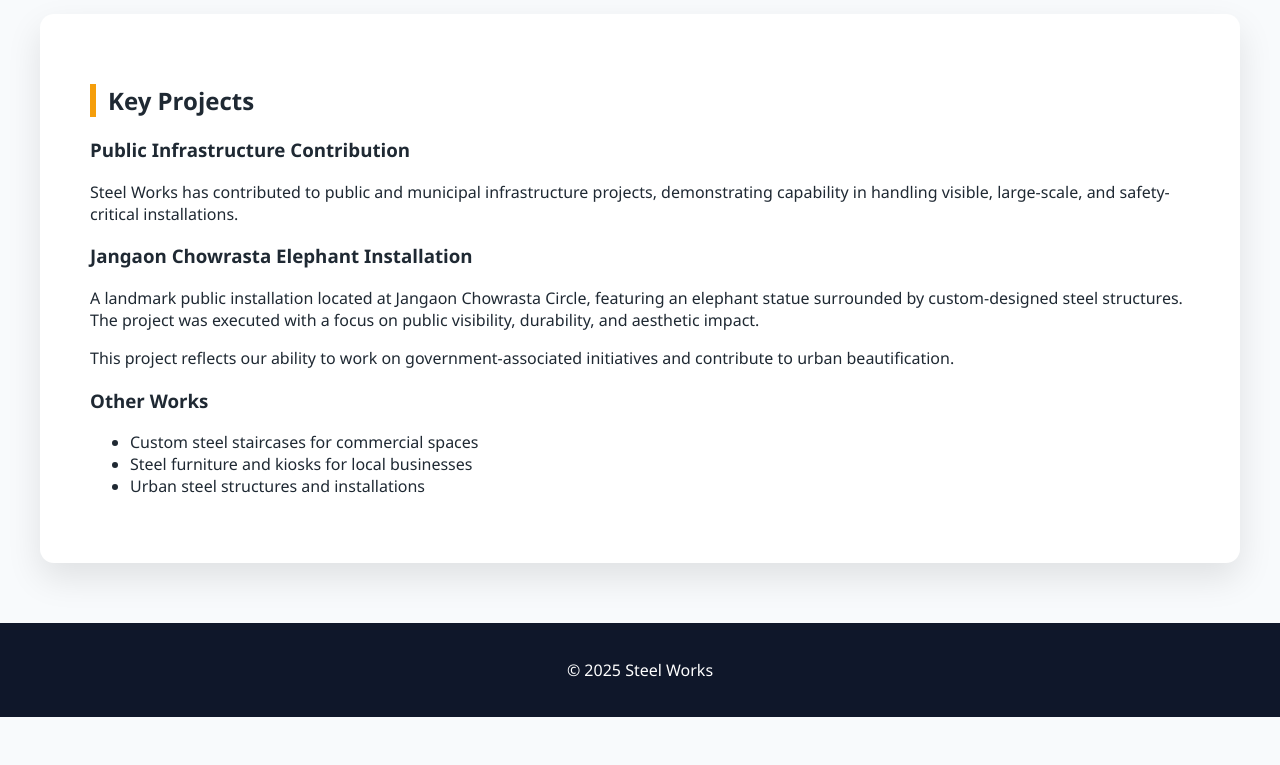
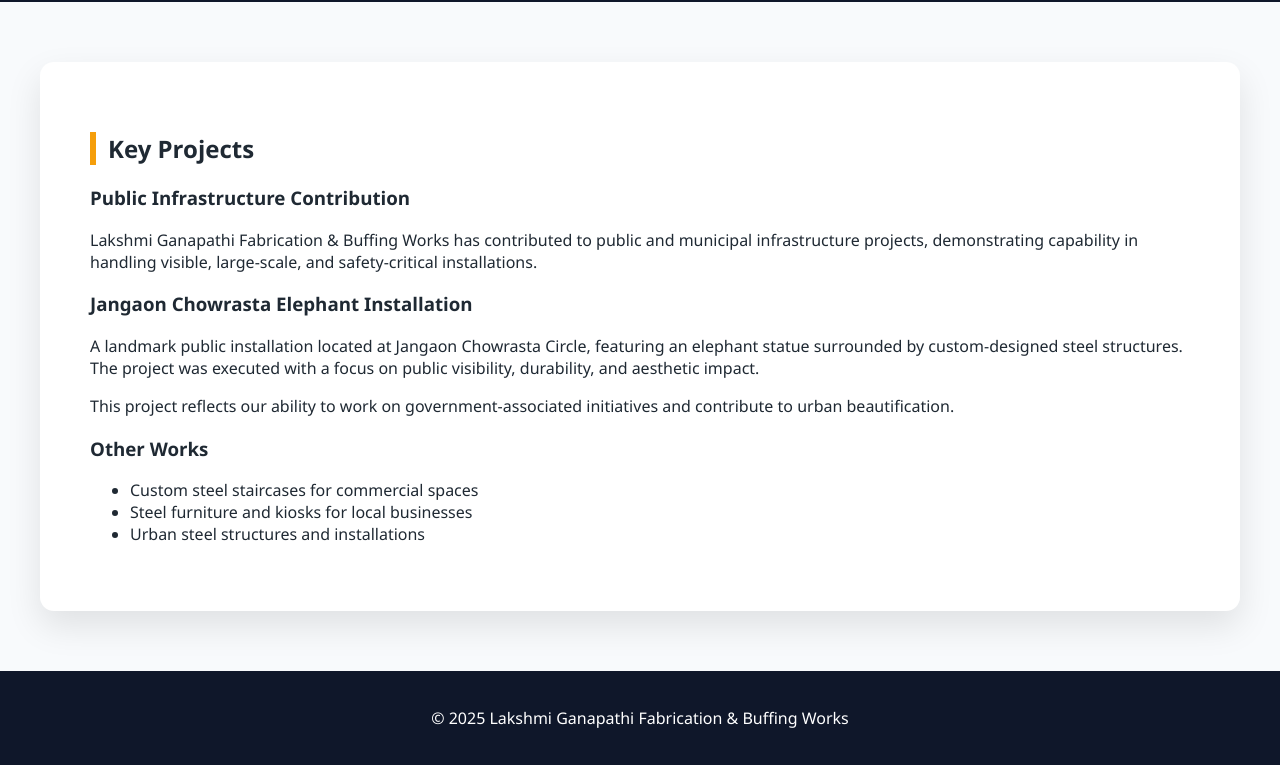
Before and after one commit to YashwanthDhadi/lakshmi-ganapathi-website, a plain HTML site: page projects.html in a window 1280 px wide. Shown: the part 104-869 px from the top of the page. Before the commit the page ends 821 px from the top, so only its background shows below. Drawn offline with Linux system fonts and the light colour scheme.

Commit message:
projects.html

```diff
--- a/projects.html
+++ b/projects.html
@@ -1,6 +1,17 @@
+<!DOCTYPE html>
+<html lang="en">
+<head>
+  <meta charset="UTF-8">
+  <meta name="viewport" content="width=device-width, initial-scale=1.0">
+  <title>Projects | Lakshmi Ganapathi Fabrication & Buffing Works</title>
+  <link rel="stylesheet" href="style.css">
+</head>
+
 <body>
 
+<!-- NAVBAR -->
 <nav class="nav">
+  <img src="images/logo.png" class="nav-logo" alt="Lakshmi Ganapathi Logo">
   <a href="index.html">Home</a>
   <a href="about.html">About</a>
   <a href="capabilities.html">Services</a>
@@ -8,24 +19,15 @@
   <a href="contact.html">Contact</a>
 </nav>
 
-
-<!DOCTYPE html>
-<html lang="en">
-<head>
-<meta charset="UTF-8">
-<title>Projects | Steel Works</title>
-<link rel="stylesheet" href="style.css">
-</head>
-<body>
-
-<section class="section">
+<!-- PROJECTS CONTENT -->
+<section class="section fade-in">
   <h2>Key Projects</h2>
 
   <h3>Public Infrastructure Contribution</h3>
   <p>
-Steel Works has contributed to public and municipal infrastructure projects,
-demonstrating capability in handling visible, large-scale, and safety-critical
-installations.
+    Lakshmi Ganapathi Fabrication & Buffing Works has contributed to public and
+    municipal infrastructure projects, demonstrating capability in handling
+    visible, large-scale, and safety-critical installations.
   </p>
 
   <h3>Jangaon Chowrasta Elephant Installation</h3>
@@ -48,9 +50,11 @@ and contribute to urban beautification.
   </ul>
 </section>
 
+<!-- FOOTER -->
 <footer>
-<p>© 2025 Steel Works</p>
+  <p>© 2025 Lakshmi Ganapathi Fabrication & Buffing Works</p>
 </footer>
 
+<script src="script.js"></script>
 </body>
 </html>
```
Lines whose indentation alone changed are shown as unchanged.
